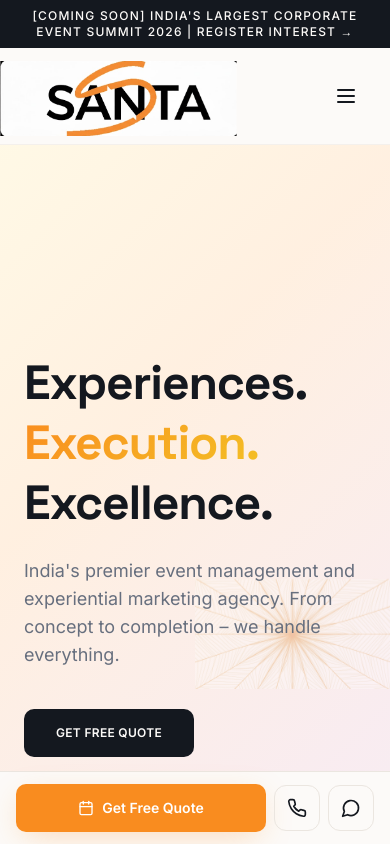
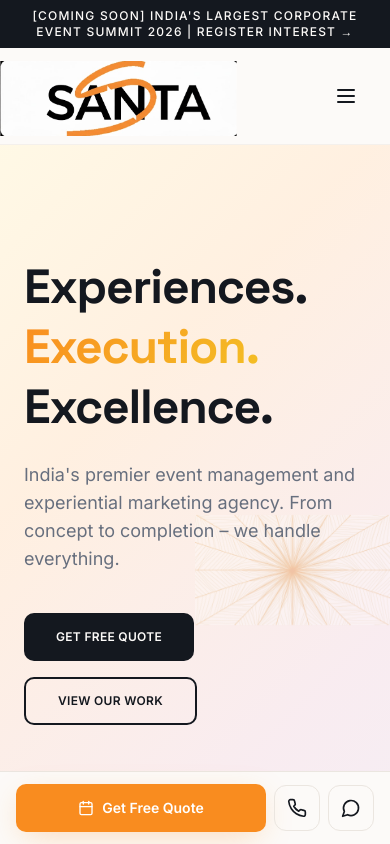
Before and after one commit to aweswe/santa, a React (Vite) app: page / in a window 390 px wide. Shown: the top 844 px of the page. Built offline with nearby package versions, Linux system fonts and the light colour scheme; the HTML template or start-up script is replaced by a standard one.

Commit message:
fix(hero): reduce mobile padding to fix excessive gap

```diff
--- a/src/components/HeroSection.tsx
+++ b/src/components/HeroSection.tsx
@@ -7,7 +7,7 @@ interface HeroSectionProps {
 
 export const HeroSection = ({ onGetQuoteClick }: HeroSectionProps) => {
   return (
-    <section className="relative min-h-screen bg-hero-gradient pt-32 overflow-hidden">
+    <section className="relative min-h-[80vh] bg-hero-gradient pt-16 lg:pt-32 overflow-hidden">
       {/* Geometric Pattern */}
       <div className="absolute right-0 top-1/2 -translate-y-1/2 w-1/2 h-full opacity-30 pointer-events-none">
         <img
@@ -19,7 +19,7 @@ export const HeroSection = ({ onGetQuoteClick }: HeroSectionProps) => {
 
       {/* Content */}
       <div className="container mx-auto px-6 relative z-10">
-        <div className="max-w-3xl py-20 lg:py-32">
+        <div className="max-w-3xl py-12 lg:py-32">
           {/* Main Headline */}
           <h1 className="font-display text-5xl md:text-6xl lg:text-7xl leading-tight mb-6 animate-fade-in-up">
             Experiences.
```
